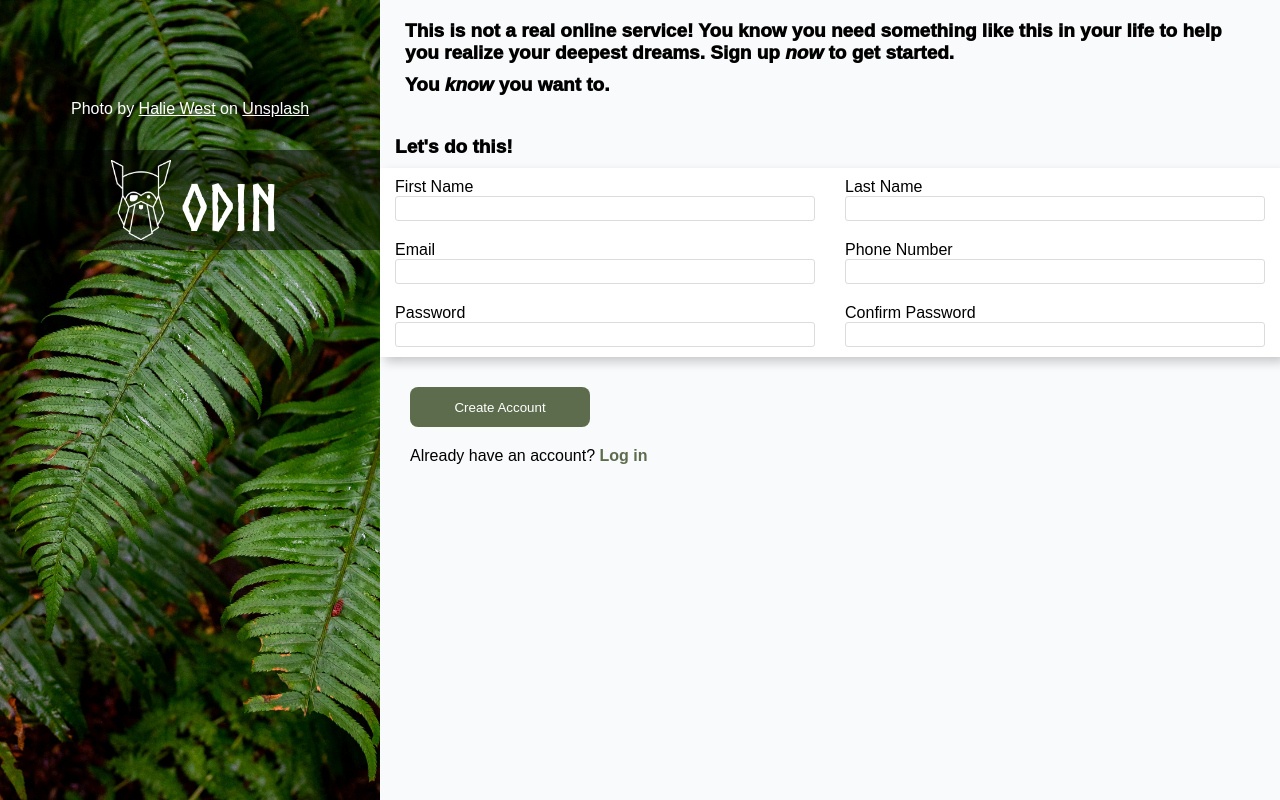
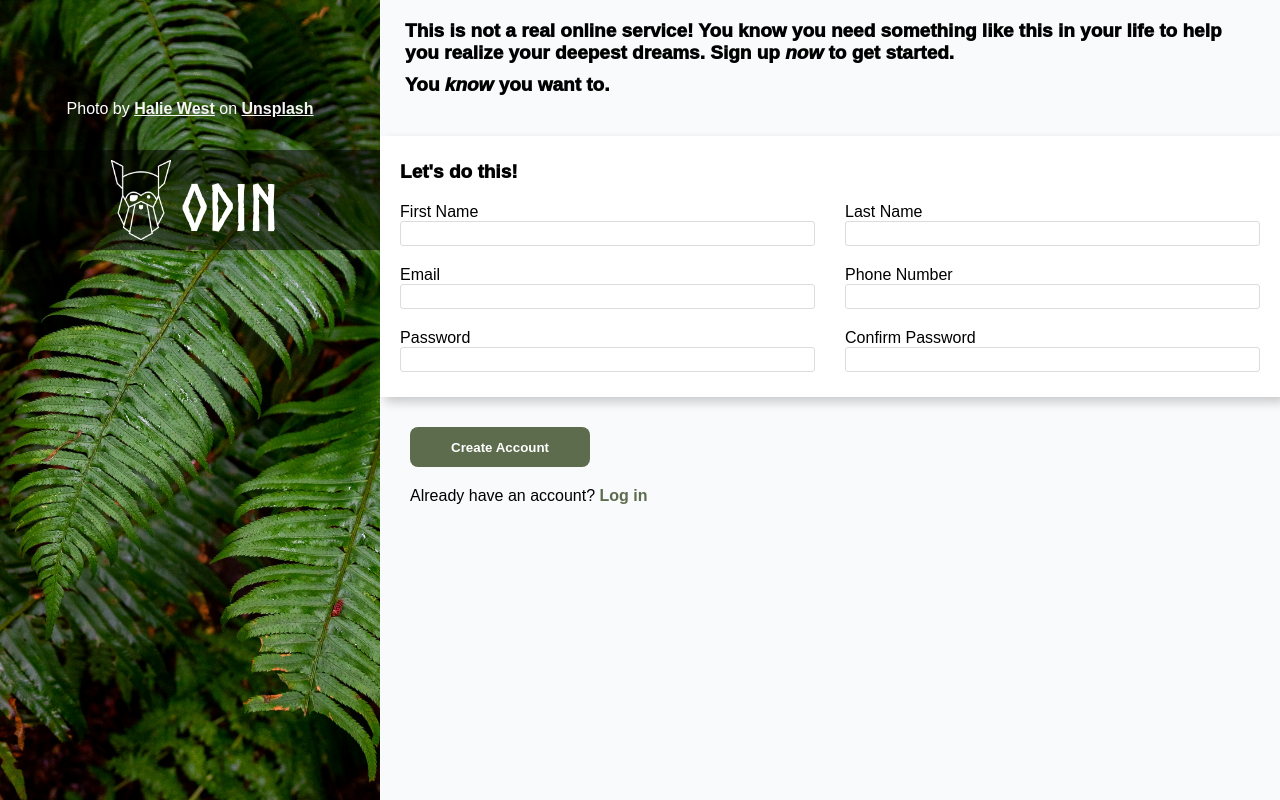
Before and after one commit to jjstag/Sign-Up-Form, a plain HTML site: page index.html in a window 1280 px wide. Drawn offline with Linux system fonts and the light colour scheme.

Commit message:
fixed box shadow placement, moved the 'Lets do this!' text into the form container, slight styling changes, added empty pattern attrs. to inputs

```diff
--- a/index.html
+++ b/index.html
@@ -27,17 +27,17 @@
                 </p>
             </div>
             <div id="sect-2">
-                <p class="convincing-text">Let's do this!</p>
                 <form action="./index.html" method="post">
                     <div class="form-container">
+                        <p class="convincing-text">Let's do this!</p>
                         <div class="form-row">
                             <div class="input-group">
                                 <label for="first-name">First Name</label>
-                                <input type="text" id="first-name" name="first-name">
+                                <input type="text" id="first-name" name="first-name" pattern="">
                             </div>
                             <div class="input-group">
                                 <label for="last-name">Last Name</label>
-                                <input type="text" id="last-name" name="last-name">
+                                <input type="text" id="last-name" name="last-name" pattern="">
                             </div>
                         </div>
                         <div class="form-row">
@@ -47,17 +47,17 @@
                             </div>
                             <div class="input-group">
                                 <label for="phone-number">Phone Number</label>
-                                <input type="tel" id="phone-number" name="phone-number">
+                                <input type="tel" id="phone-number" name="phone-number" pattern="">
                             </div>
                         </div>
                         <div class="form-row">
                             <div class="input-group">
                                 <label for="password">Password</label>
-                                <input type="password" id="password" name="password">
+                                <input type="password" id="password" name="password" pattern="">
                             </div>
                             <div class="input-group">
                                 <label for="confirm-password">Confirm Password</label>
-                                <input type="password" id="confirm-password" name="confirm-password">
+                                <input type="password" id="confirm-password" name="confirm-password" pattern="">
                             </div>
                         </div class="form-row">
                     </div>
--- a/styles.css
+++ b/styles.css
@@ -9,6 +9,10 @@
     margin: 0;
     font-family: Arial, "Helvetica Neue", Helvetica, sans-serif;
     font-weight: 400;
+}
+
+b, strong {
+    font-weight: 600;
 }
 
 html, body {
@@ -50,13 +54,14 @@ h1 {
     bottom: 10px;
 }
 
-.credits, .credits * {
+.credits {
     color: white;
     font-weight: 300;
 }
 
 .credits a {
     text-decoration: underline;
+    color: whitesmoke;
 }
 
 #sign-up-container {
@@ -84,18 +89,16 @@ h1 {
     font-weight: 1000;
 }
 
-
-
 /* MOBILE */
 .form-container {
     display: flex;
     flex-direction: column;
     background-color: #fff;
     box-shadow: 5px 5px 10px rgb(0 0 0 / 20%);
+    padding: 15px 5px;
     /* align-items: baseline; */
     /* max-height: 100px; */
 }
-
 /* * {
     outline: 1px solid red;
 } */
@@ -147,6 +150,7 @@ button[type="submit"] {
     border: none;
     width: 180px;
     height: 40px;
+    font-weight: 600;
     border-radius: 8px;
 }
 
```
